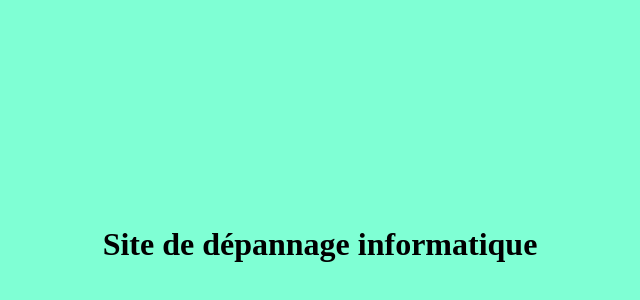
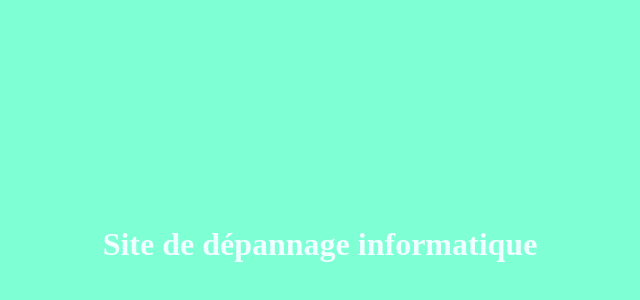
Before and after one commit to helpmenow/www-landingpage, a plain HTML site: page index.html in a window 1280 px wide. Shown: the part 48-348 px from the top of the page, without its empty margins (320-960 px from the left). Drawn offline with Linux system fonts and the light colour scheme.

Commit message:
Change the text color to white

```diff
--- a/index.html
+++ b/index.html
@@ -5,7 +5,7 @@
     <meta name="viewport" content="width=device-width, initial-scale=1.0">
     <title>HelpMeNow ! </title>
 </head>
-<body style="background-color: aquamarine;">
-    <h1 style="padding-top: 20%; padding-bottom: 20%;text-align: center;">Site de dépannage informatique</h1>
+<body style="background-color:aquamarine;">
+    <h1 style="padding-top: 20%; padding-bottom: 20%;text-align: center; color: azure;">Site de dépannage informatique</h1>
 </body>
 </html>
```
